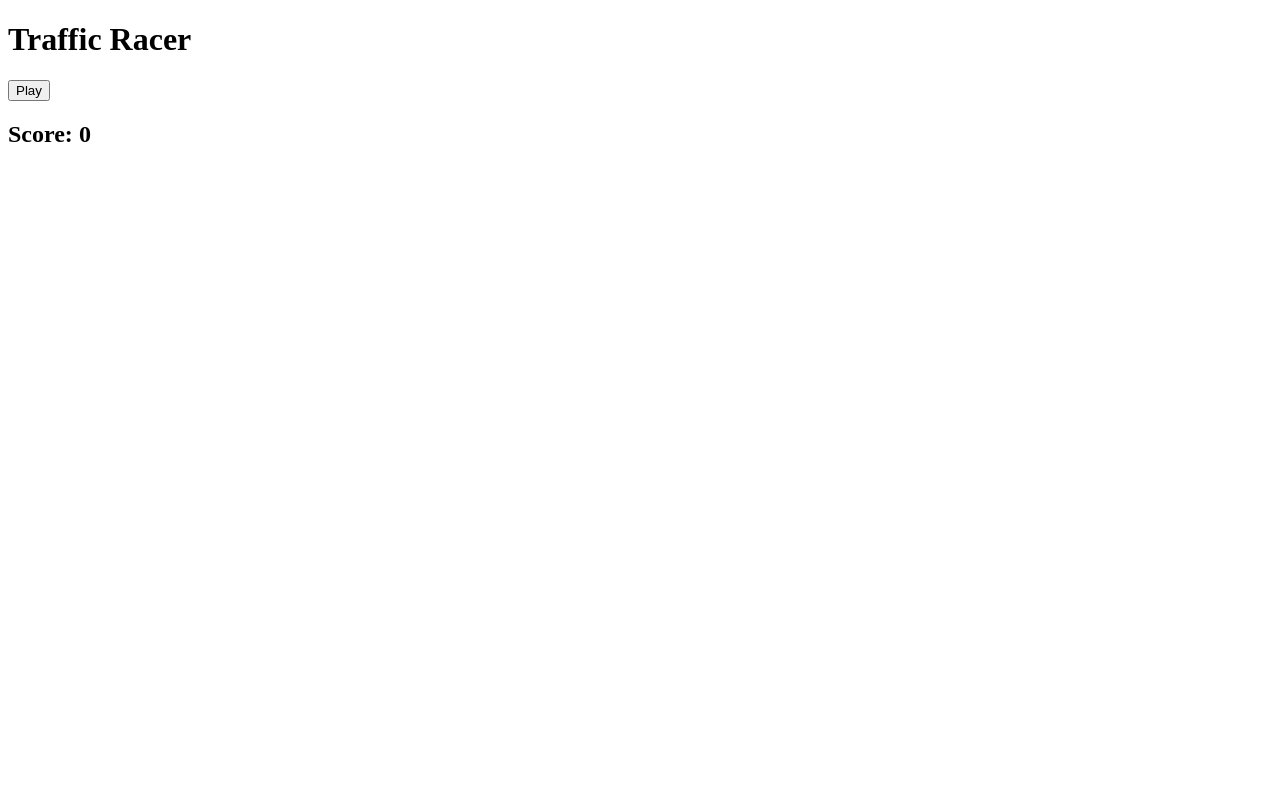
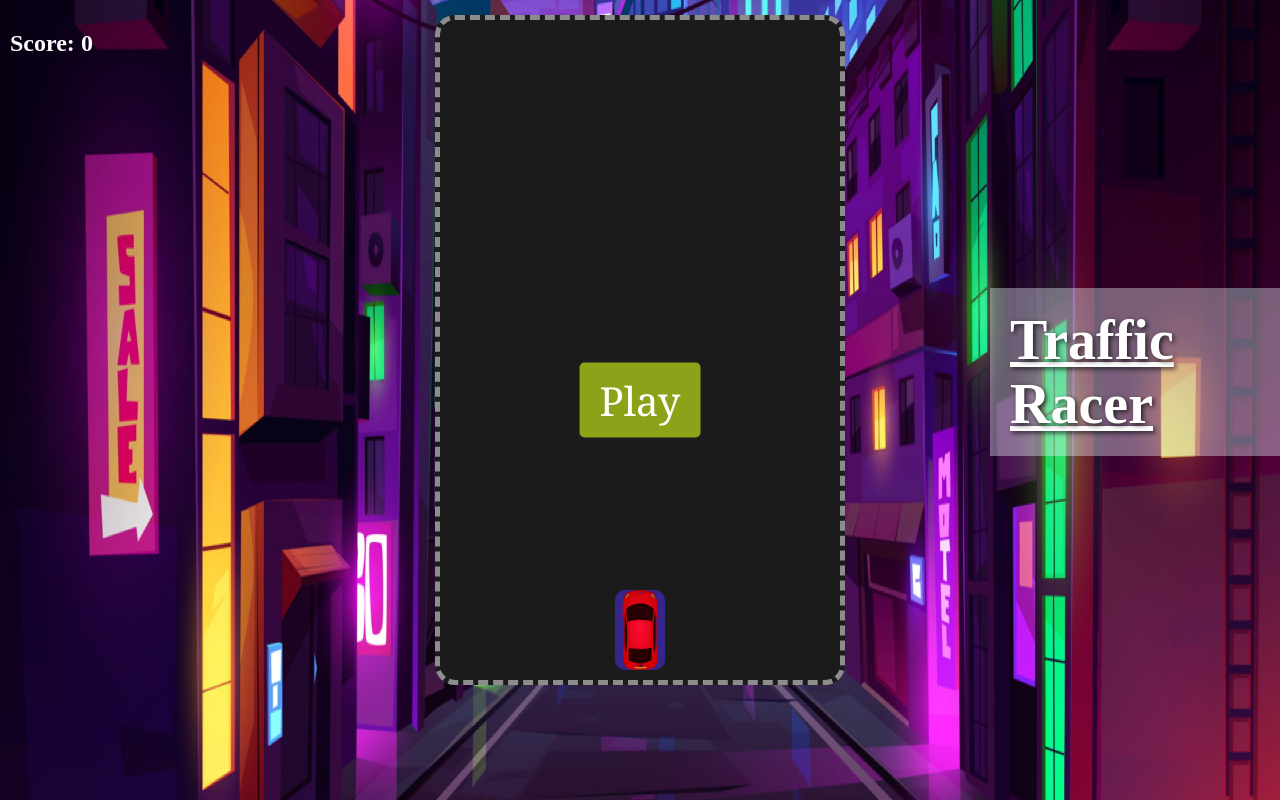
Before and after one commit to Chathura0607/Traffic_Racer_Car_Game, a plain HTML site: page index.html in a window 1280 px wide. Drawn offline with Linux system fonts and the light colour scheme.

Commit message:
UI Complet

```diff
--- /dev/null
+++ b/css/style.css
@@ -0,0 +1,103 @@
+body {
+  margin: 0;
+  padding: 0;
+  font-family: "Times New Roman", Times, serif;
+  background-image: url(/assets/Background.jpg);
+  background-size: cover;
+  background-position: center;
+  background-repeat: no-repeat;
+  color: white;
+  overflow: hidden;
+}
+
+#game_container {
+  position: relative;
+  width: 400px;
+  height: 660px;
+  margin: 15px auto;
+  background-color: #1b1b1b;
+  border: 5px dashed rgba(255, 255, 255, 0.5);
+  border-radius: 20px;
+  overflow: hidden;
+}
+
+#game_topic h1 {
+  position: fixed;
+  top: 250px;
+  margin-left: 550px;
+  font-size: 3.5rem;
+  text-decoration: underline;
+  text-shadow: 2px 2px 5px rgba(0, 0, 0, 0.7);
+  z-index: 100;
+  padding: 20px;
+  background-color: rgba(240, 248, 255, 0.382);
+}
+
+#race_track {
+  position: relative;
+  width: 100%;
+  height: 100%;
+}
+
+#player_car {
+  position: absolute;
+  bottom: 10px;
+  left: 175px;
+  width: 50px;
+  height: 80px;
+  background-color: rgba(70, 44, 200, 0.67);
+  background-image: url(/assets/glibersat_Nioubiteul.svg);
+  background-size: contain;
+  background-position: center;
+  background-repeat: no-repeat;
+  border-radius: 10px;
+}
+
+.obstacle {
+  position: absolute;
+  width: 50px;
+  height: 80px;
+  background-color: rgba(255, 125, 4, 0.8);
+  background-image: url(/assets/SimpleBlueCarTopView.svg);
+  background-size: contain;
+  background-position: center;
+  background-repeat: no-repeat;
+  border-radius: 10px;
+}
+
+#score_disply {
+  position: absolute;
+  top: 10px;
+  left: 10px;
+  text-align: center;
+}
+
+#menu {
+  position: absolute;
+  top: 50%;
+  left: 50%;
+  transform: translate(-50%, -50%);
+  text-align: center;
+}
+
+#menu button {
+  display: inline-block;
+  padding: 10px 20px;
+  font-size: 2.5rem;
+  font-family: Georgia, "Times New Roman", Times;
+  color: #fff;
+  background-color: #8aa319;
+  border: none;
+  border-radius: 5px;
+  cursor: pointer;
+  margin: 10px;
+  transition: background-color 0.3s ease;
+}
+
+#menu button:hover {
+  background-color: #00b345;
+}
+
+.hidden {
+  display: none;
+}
--- a/index.html
+++ b/index.html
@@ -4,6 +4,7 @@
     <meta charset="UTF-8" />
     <meta name="viewport" content="width=device-width, initial-scale=1.0" />
     <title>Traffic Racer Web</title>
+    <link rel="stylesheet" href="/css/style.css" />
   </head>
   <body>
     <div id="game_container">
@@ -14,7 +15,7 @@
       </div>
     </div>
 
-    <div id="manu">
+    <div id="menu">
       <button id="start_game">Play</button>
     </div>
 
```
Also changed, not shown: assets/Background.jpg (added), assets/SimpleBlueCarTopView.svg (added), assets/glibersat_Nioubiteul.svg (added).
